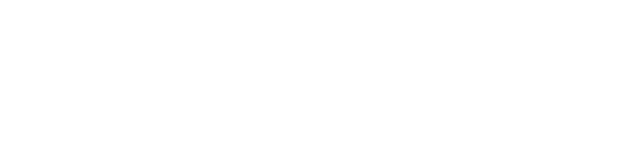
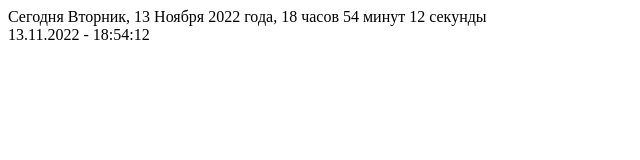
Before and after one commit to dinieva/complicatedTask, a plain HTML site: page index.html in a window 1280 px wide. Shown: the whole page, without its empty margins (0-640 px from the left). Drawn offline with Linux system fonts and the light colour scheme.

Commit message:
таймер текущая дата и время

```diff
--- a/index.html
+++ b/index.html
@@ -1,12 +1,16 @@
 <!DOCTYPE html>
 <html lang="en">
+
 <head>
     <meta charset="UTF-8">
     <meta http-equiv="X-UA-Compatible" content="IE=edge">
     <meta name="viewport" content="width=device-width, initial-scale=1.0">
     <title>УСЛОЖНЕННОЕ ЗАДАНИЕ</title>
+    <script src="script.js" defer></script>
 </head>
+
 <body>
 
 </body>
+
 </html>
--- /dev/null
+++ b/script.js
@@ -0,0 +1,39 @@
+let body = document.querySelector('body');
+let time1 = document.createElement('div');
+let time2 = document.createElement('div');
+
+body.append(time1, time2);
+
+//А) 'Сегодня Вторник, 4 февраля 2020 года, 21 час 5 минут 33 секунды';
+function addZero(num) {
+    if (num < 10) {
+        num = "0" + num;
+    }
+    return num;
+}
+
+setInterval(timing1, 1000);
+function timing1() {
+    let now = new Date();
+    let weekDay = ["Понедельник", "Вторник", "Среда", "Четверг", "Пятница", "Суббота", "Воскресенье"];
+    let mounth = ["Декабря", "Января", "Февраля", "Марта", "Апреля", "Мая", "Июня", "Июля", "Августа", "Сентября", "Октября", "Ноября"];
+    let hour = now.getHours();
+    function correctHourText() {
+        let hourText = ' час';
+        if (hour == 01 || hour == 21) {
+            return hourText;
+        } else if (hour > 0 && hour < 05 || hour > 20) {
+            return hourText + 'a';
+        }
+        return hourText + 'ов';
+    }
+    time1.innerText = 'Сегодня ' + weekDay[now.getDay() - 1] + ', ' + now.getDate() + ' ' + mounth[now.getMonth()] + ' ' + now.getFullYear() + ' года, ' + addZero(hour) + correctHourText() + ' ' + now.getMinutes() + ' минут ' + addZero(now.getSeconds()) + ' секунды';
+}
+//Б) 4.02.2020 - 21:05:33'
+
+setInterval(timing2, 1000);
+
+function timing2() {
+    let now = new Date();
+    time2.innerHTML = addZero(now.getDate()) + '.' + addZero(now.getMonth()) + '.' + now.getFullYear() + ' - ' + addZero(now.getHours()) + ':' + addZero(now.getMinutes()) + ':' + addZero(now.getSeconds());
+}
```
